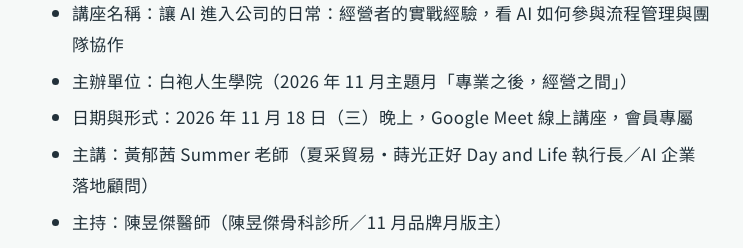
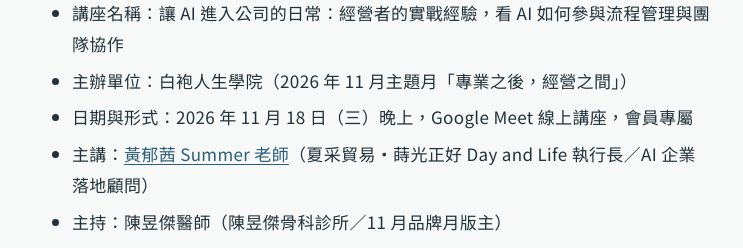
Before and after one commit to 1123junlin/website, a plain HTML site: page docs/2026/11/18/ai-daily-operations-dr-hao-november-2026/index.html in a window 1280 px wide. Shown: the part 1340-1588 px from the top of the page, without its empty margins (72-815 px from the left). Drawn offline with Linux system fonts and the light colour scheme.

Commit message:
11/18 講座心得：加入 Summer 老師官網連結
Co-Authored-By: Claude Opus 5.5 <noreply@anthropic.com>
Claude-Session: https://claude.ai/code/session_01JAiqQkKAsjEKKDxPfNrCif

```diff
--- a/docs/2026/11/18/ai-daily-operations-dr-hao-november-2026/index.html
+++ b/docs/2026/11/18/ai-daily-operations-dr-hao-november-2026/index.html
@@ -42,7 +42,7 @@
 <li>講座名稱：讓 AI 進入公司的日常：經營者的實戰經驗，看 AI 如何參與流程管理與團隊協作</li>
 <li>主辦單位：白袍人生學院（2026 年 11 月主題月「專業之後，經營之間」）</li>
 <li>日期與形式：2026 年 11 月 18 日（三）晚上，Google Meet 線上講座，會員專屬</li>
-<li>主講：黃郁茜 Summer 老師（夏采貿易・蒔光正好 Day and Life 執行長／AI 企業落地顧問）</li>
+<li>主講：<a href="https://summer-ai.com.tw/" target="_blank" rel="noopener">黃郁茜 Summer 老師</a>（夏采貿易・蒔光正好 Day and Life 執行長／AI 企業落地顧問）</li>
 <li>主持：陳昱傑醫師（陳昱傑骨科診所／11 月品牌月版主）</li>
 <li>結語：張益豪醫師（白袍人生學院創辦人）</li>
 </ul>
@@ -231,7 +231,7 @@
 <li>打開每個排程，確認是「自動」，並把模型調到合適的等級。</li>
 <li>做完重要的流程，請 AI 用紅藍白隊或六頂思考帽再檢查一次。</li>
 </ul>
-<p>謝謝<a href="https://course.ent33ent.com/" target="_blank" rel="noopener">白袍人生學院</a>、謝謝<a href="https://drhao33.com/" target="_blank" rel="noopener">張益豪醫師</a>、謝謝主持的<a href="https://orthoblessing.com.tw/team/" target="_blank" rel="noopener">陳昱傑醫師</a>，也謝謝 Summer 老師毫無保留地分享實戰經驗，讓我看到 AI 真正走進日常營運的樣子。</p>
+<p>謝謝<a href="https://course.ent33ent.com/" target="_blank" rel="noopener">白袍人生學院</a>、謝謝<a href="https://drhao33.com/" target="_blank" rel="noopener">張益豪醫師</a>、謝謝主持的<a href="https://orthoblessing.com.tw/team/" target="_blank" rel="noopener">陳昱傑醫師</a>，也謝謝 <a href="https://summer-ai.com.tw/" target="_blank" rel="noopener">Summer 老師</a>毫無保留地分享實戰經驗，讓我看到 AI 真正走進日常營運的樣子。</p>
 <h2 id="常見問題">常見問題</h2>
 <h3 id="以終為始用在-ai-導入是什麼意思">「以終為始」用在 AI 導入是什麼意思？</h3>
 <p>先想清楚要解決什麼問題、想要什麼成果，再往回推需要哪些步驟和工具，而不是一開始就追新工具。Summer 老師的原則是：如果這個動作不能幫我解決問題，就不會去開對話窗。</p>
```
Also changed, not shown: 1 other file.
